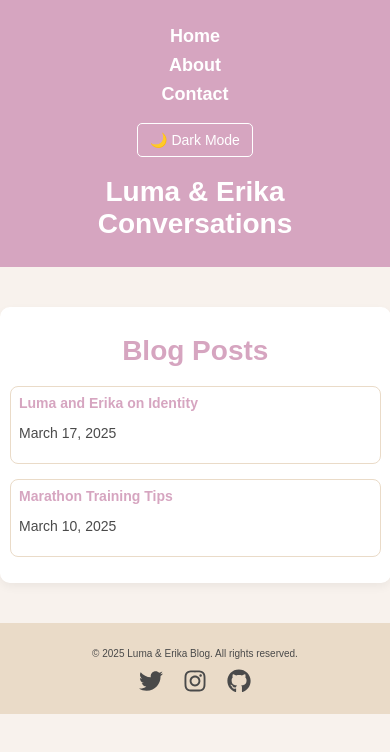
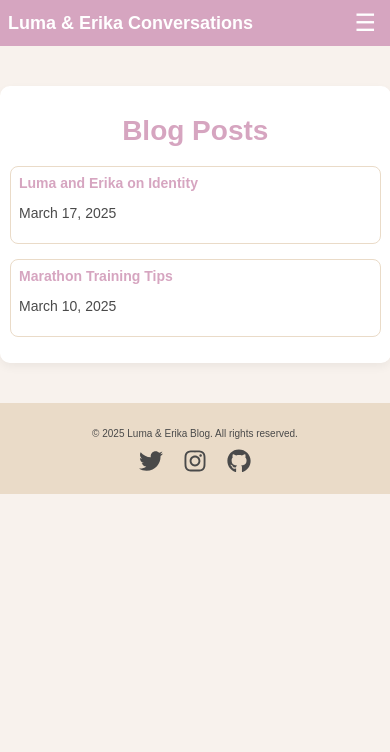
Before and after one commit to ErikaCuby/the-roast-blog-react, a React (Create React App) app: page / in a window 390 px wide. Shown: the top 752 px of the page. Built offline with nearby package versions, Linux system fonts and the light colour scheme.

Commit message:
Added images and hamburger menu
need to fix hamburger menu position and why are images not displaying

```diff
--- a/src/BlogPost.js
+++ b/src/BlogPost.js
@@ -22,6 +22,9 @@ function BlogPost() {
       <p>
         <strong>Date:</strong> {post.date}
       </p>
+      {post.image && (
+        <img src={post.image} alt={post.title} className="blog-image" />
+      )}
       <p>{post.content}</p>
       <Link to="/" className="back-link">
         ← Back to Blog
--- a/src/Header.js
+++ b/src/Header.js
@@ -3,31 +3,45 @@ import { Link } from "react-router";
 
 function Header() {
   const [isDarkMode, setIsDarkMode] = useState(false);
+  const [menuOpen, setMenuOpen] = useState(false);
 
   const toggleDarkMode = () => {
     setIsDarkMode(!isDarkMode);
     document.body.classList.toggle("dark-mode");
   };
 
+  const toggleMenu = () => {
+    setMenuOpen(!menuOpen);
+  };
+
   return (
     <header className="header">
-      <nav>
+      <div className="logo">Luma & Erika Conversations</div>
+      <button className="menu-toggle" onClick={toggleMenu}>
+        ☰
+      </button>
+      <nav className={`nav-links ${menuOpen ? "open" : ""}`}>
         <ul>
           <li>
-            <Link to="/">Home</Link>
+            <Link to="/" onClick={() => setMenuOpen(false)}>
+              Home
+            </Link>
           </li>
           <li>
-            <Link to="/about">About</Link>
+            <Link to="/about" onClick={() => setMenuOpen(false)}>
+              About
+            </Link>
           </li>
           <li>
-            <Link to="/contact">Contact</Link>
+            <Link to="/contact" onClick={() => setMenuOpen(false)}>
+              Contact
+            </Link>
           </li>
         </ul>
         <button onClick={toggleDarkMode} className="toggle-btn">
           {isDarkMode ? "☀️ Light Mode" : "🌙 Dark Mode"}
         </button>
       </nav>
-      <h1 className="header-h1">Luma & Erika Conversations</h1>
     </header>
   );
 }
--- a/src/blogPosts.js
+++ b/src/blogPosts.js
@@ -3,12 +3,14 @@ const blogPosts = [
     id: "luma-and-erika-identity",
     title: "Luma and Erika on Identity",
     date: "March 17, 2025",
+    image: "/images/identity.jpg",
     content: "This is a deep philosophical conversation about identity...",
   },
   {
     id: "marathon-prep",
     title: "Marathon Training Tips",
     date: "March 10, 2025",
+    image: "/images/marathon.jpg",
     content: "Here are some great tips for preparing for a marathon...",
   },
 ];
--- a/src/index.css
+++ b/src/index.css
@@ -43,40 +43,48 @@ body.dark-mode {
   background-color: #d6a5c0;
   color: white;
   padding: 15px;
-  text-align: center;
+  display: flex;
+  justify-content: space-between;
+  align-items: center;
   font-size: 22px;
   font-weight: bold;
+  position: relative;
 }
 
 .header-h1 {
   color: white;
 }
 
-.header nav {
-  display: flex;
-  justify-content: space-between;
-  align-items: center;
-}
-
-.header ul {
+/* Navigation */
+.nav-links ul {
   list-style: none;
   padding: 0;
   display: flex;
   gap: 20px;
 }
 
-.header ul li {
+.nav-links ul li {
   display: inline;
 }
 
-.header ul li a {
+.nav-links ul li a {
   color: white;
   text-decoration: none;
   font-weight: bold;
 }
 
-.header ul li a:hover {
+.nav-links ul li a:hover {
   text-decoration: underline;
+}
+
+/* Hamburger Menu */
+.menu-toggle {
+  display: none;
+  font-size: 24px;
+  background: none;
+  border: none;
+  color: white;
+  cursor: pointer;
 }
 
 /* Dark Mode Toggle Button */
@@ -198,18 +206,42 @@ a:hover {
     align-items: center;
   }
 
-  .header ul {
+  .menu-toggle {
+    display: block;
+  }
+
+  .nav-links {
+    position: absolute;
+    top: 60px;
+    right: 0;
+    background-color: #d6a5c0;
+    width: 100%;
+    height: 0;
+    overflow: hidden;
+    transition: height 0.3s ease-in-out;
+  }
+
+  .nav-links.open {
+    height: 150px;
+  }
+
+  .nav-links ul {
     flex-direction: column;
-    gap: 10px;
+    padding: 10px;
     text-align: center;
   }
 
-  .header ul li {
-    display: block;
+  .nav-links ul li {
+    margin: 10px 0;
   }
 
-  .blog-list li {
-    padding: 10px;
+  /* Blog Images */
+  .blog-image {
+    width: 100%;
+    height: auto;
+    border-radius: 8px;
+    margin-top: 15px;
+    box-shadow: 0px 4px 8px rgba(0, 0, 0, 0.1);
   }
 
   .footer {
```
Also changed, not shown: src/images/identity.jpg (added), src/images/marathon.jpg (added).
